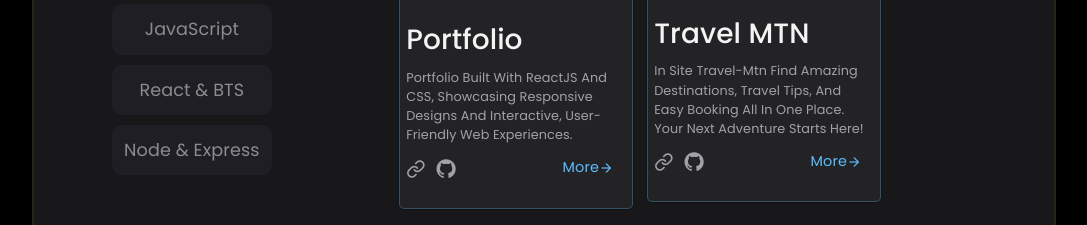
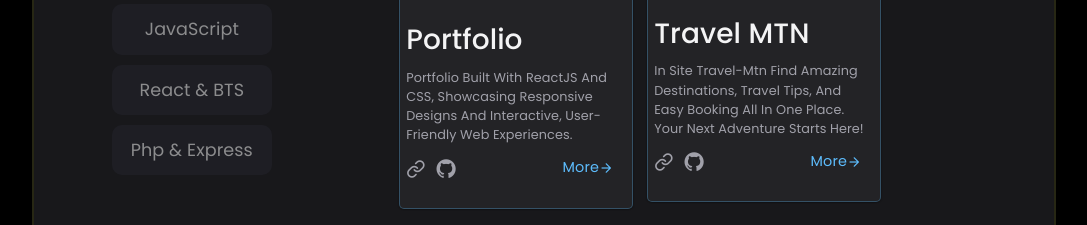
Before and after one commit to anasscodes/portfolio-react, a React (Vite) app: page / in a window 1280 px wide. Shown: the part 840-1065 px from the top of the page, without its empty margins (96-1183 px from the left). Built offline with nearby package versions, Linux system fonts and the light colour scheme.

Commit message:
add  links and edit something

```diff
--- a/src/Components/3-Main/Main.jsx
+++ b/src/Components/3-Main/Main.jsx
@@ -40,7 +40,7 @@ const Main = () => {
 
           <button onClick={() => {setActive("react"); handleClick("react")}} className={active === "react" ? "active" : null}>React & BTS</button>
 
-          <button onClick={() => {setActive("node"); handleClick("express")}} className={active === "node" ? "active"  : null}>Node & Express</button>
+          <button onClick={() => {setActive("node"); handleClick("express")}} className={active === "node" ? "active"  : null}>Php & Express</button>
 
         </section>
 
--- a/src/Components/3-Main/myProjects.js
+++ b/src/Components/3-Main/myProjects.js
@@ -42,7 +42,7 @@ export const myProjects = [
     "A simple CRUD app built with HTML, CSS, and JavaScript for easy data management.",
     category: ["js"],
     imgPath: "./images/Screenshot 3.png",
-    link: "",
+    link: "https://anasscodes.github.io/cruds/",
     gitHub: "https://github.com/anasscodes/cruds"
   },
   {
@@ -51,7 +51,7 @@ export const myProjects = [
     "Interactive website with ReactJS and Bootstrap displaying country flags via a public API.",
     category: ["react"],
     imgPath: "./images/Screenshot 5.png",
-    link: "",
+    link: "https://countries-flame-six.vercel.app/",
     gitHub: "https://github.com/anasscodes/provider-react"
   },
   // {projectTitle: "Node & Express project" , category: ["express"] , imgPath: "h"}
```
